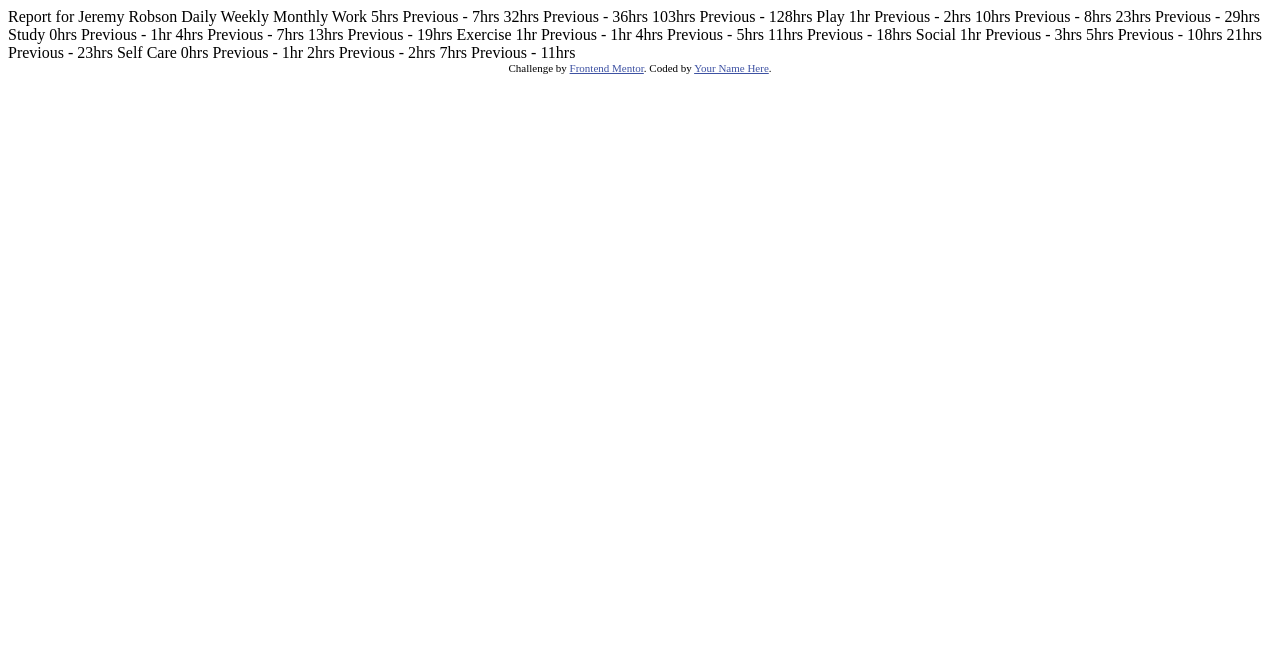
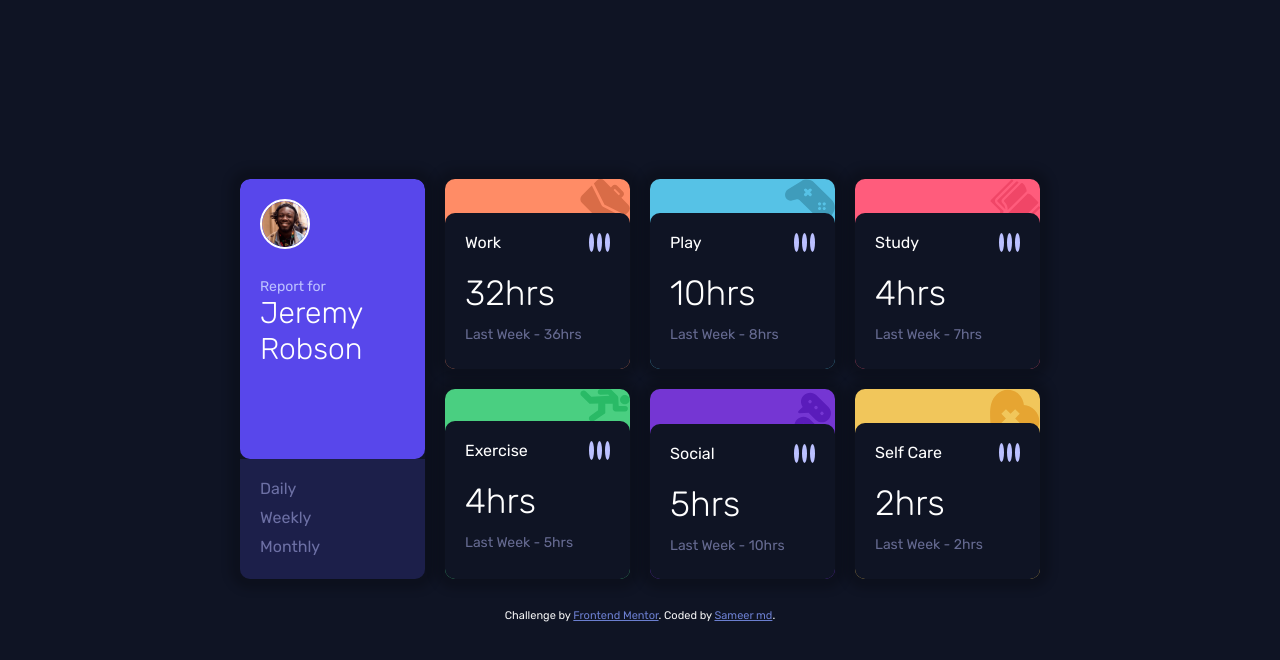
Before and after one commit to Sameermd16/Time-tracking-dashboard-HTML-CSS-JAVASCRIPT-, a plain HTML site: page index.html in a window 1280 px wide. Drawn offline with Linux system fonts and the light colour scheme.

Commit message:
finished project

```diff
--- a/index.html
+++ b/index.html
@@ -7,74 +7,121 @@
   <link rel="icon" type="image/png" sizes="32x32" href="./images/favicon-32x32.png">
 
   <title>Frontend Mentor | Time tracking dashboard</title>
+  <link rel="stylesheet" href="style.css">
 
-  <!-- Feel free to remove these styles or customise in your own stylesheet 👍 -->
-  <style>
-    .attribution { font-size: 11px; text-align: center; }
-    .attribution a { color: hsl(228, 45%, 44%); }
-  </style>
 </head>
 <body>
 
-  Report for
-  Jeremy Robson
+  <main class="main-container">
+    <div class="jeremy-main-div grid">
+      <div class="jeremy-div">
+        <img src="images/image-jeremy.png" alt="">
+        <p>Report for <br><span>Jeremy Robson</span></p>
+      </div>
+      <div class="parameters">
+        <p>Daily</p>
+        <p>Weekly</p>
+        <p>Monthly</p>
+      </div>
+    </div>
+    <div class="grid work">
+      <div class="icon">
+        <img src="images/icon-work.svg" alt="">
+      </div>
+      <div class="time">
+        <div class="elipsis-div">
+          <p>Work</p>
+          <img src="images/icon-ellipsis.svg" alt="">
+        </div>
+        <div class="hours">
+          <p>32hrs</p>
+          <span>Last Week - 36hrs</span>
+        </div>
 
-  Daily
-  Weekly
-  Monthly
-
-  Work
-  5hrs <!-- daily -->
-  Previous - 7hrs <!-- daily -->
-  32hrs <!-- weekly -->
-  Previous - 36hrs <!-- weekly -->
-  103hrs <!-- monthly -->
-  Previous - 128hrs <!-- monthly -->
-
-  Play
-  1hr <!-- daily -->
-  Previous - 2hrs <!-- daily -->
-  10hrs <!-- weekly -->
-  Previous - 8hrs <!-- weekly -->
-  23hrs <!-- monthly -->
-  Previous - 29hrs <!-- monthly -->
-
-  Study
-  0hrs <!-- daily -->
-  Previous - 1hr <!-- daily -->
-  4hrs <!-- weekly -->
-  Previous - 7hrs <!-- weekly -->
-  13hrs <!-- monthly -->
-  Previous - 19hrs <!-- monthly -->
-
-  Exercise
-  1hr <!-- daily -->
-  Previous - 1hr <!-- daily -->
-  4hrs <!-- weekly -->
-  Previous - 5hrs <!-- weekly -->
-  11hrs <!-- monthly -->
-  Previous - 18hrs <!-- monthly -->
-
-  Social
-  1hr <!-- daily -->
-  Previous - 3hrs <!-- daily -->
-  5hrs <!-- weekly -->
-  Previous - 10hrs <!-- weekly -->
-  21hrs <!-- monthly -->
-  Previous - 23hrs <!-- monthly -->
-
-  Self Care
-  0hrs <!-- daily -->
-  Previous - 1hr <!-- daily -->
-  2hrs <!-- weekly -->
-  Previous - 2hrs <!-- weekly -->
-  7hrs <!-- monthly -->
-  Previous - 11hrs <!-- monthly -->
+      </div>
+    </div>
+    <div class="grid play">
+      <div class="icon">
+        <img src="images/icon-play.svg" alt="">
+      </div>
+      <div class="time">
+        <div class="elipsis-div">
+          <p>Play</p>
+          <img src="images/icon-ellipsis.svg" alt="">
+        </div>
+        <div class="hours">
+          <p>10hrs</p>
+          <span>Last Week - 8hrs</span>
+        </div>
+      </div>
+    </div>
+    <div class="grid study">
+      <div class="icon">
+        <img src="images/icon-study.svg" alt="">
+      </div>
+      <div class="time">
+        <div class="elipsis-div">
+          <p>Study</p>
+          <img src="images/icon-ellipsis.svg" alt="">
+        </div>
+        <div class="hours">
+          <p>4hrs</p>
+          <span>Last Week - 7hrs</span>
+        </div>
+      </div>
+    </div>
+    <div class="grid exercise">
+      <div class="icon">
+        <img src="images/icon-exercise.svg" alt="">
+      </div>
+      <div class="time">
+        <div class="elipsis-div">
+          <p>Exercise</p>
+          <img src="images/icon-ellipsis.svg" alt="">
+        </div>
+        <div class="hours">
+          <p>4hrs</p>
+          <span>Last Week - 5hrs</span>
+        </div>
+      </div>
+    </div>
+    <div class="grid social">
+      <div class="icon">
+        <img src="images/icon-social.svg" alt="">
+      </div>
+      <div class="time">
+        <div class="elipsis-div">
+          <p>Social</p>
+          <img src="images/icon-ellipsis.svg" alt="">
+        </div>
+        <div class="hours">
+          <p>5hrs</p>
+          <span>Last Week - 10hrs</span>
+        </div>
+      </div>
+    </div>
+    <div class="grid self-care">
+      <div class="icon">
+        <img src="images/icon-self-care.svg" alt="">
+      </div>
+      <div class="time">
+        <div class="elipsis-div">
+          <p>Self Care</p>
+          <img src="images/icon-ellipsis.svg" alt="">
+        </div>
+        <div class="hours">
+          <p>2hrs</p>
+          <span>Last Week - 2hrs</span>
+        </div>
+      </div>
+    </div>
+  </main>
 
 
   <div class="attribution">
     Challenge by <a href="https://www.frontendmentor.io?ref=challenge" target="_blank">Frontend Mentor</a>.
-    Coded by <a href="#">Your Name Here</a>.
+    Coded by <a href="https://github.com/Sameermd16" target="_blank">Sameer md</a>.
   </div>
+<script src="script.js"></script>
 </body>
 </html>
--- a/style.css
+++ b/style.css
@@ -0,0 +1,191 @@
+@import url("https://fonts.googleapis.com/css2?family=Rubik:wght@300;400;500&display=swap");
+
+* {
+  margin: 0;
+  padding: 0;
+  box-sizing: border-box;
+}
+body {
+  font-family: "Rubik", sans-serif;
+  display: flex;
+  flex-direction: column;
+  justify-content: center;
+  align-items: center;
+  min-height: 100vh;
+  background-color: hsl(226, 43%, 10%);
+  /* border: 1px solid white; */
+  gap: 30px;
+}
+.jeremy-div img {
+  width: 50px;
+  margin-bottom: 25px;
+  border: 2px solid white;
+  border-radius: 50%;
+}
+.jeremy-div p {
+  font-size: 14px;
+  font-weight: 300px;
+  color: hsl(236, 100%, 87%);
+}
+.jeremy-div span {
+  font-size: 30px;
+  color: white;
+  font-weight: 300;
+}
+.jeremy-main-div .jeremy-div {
+  height: 70%;
+  background-color: hsl(246, 80%, 60%);
+  border-radius: 10px;
+  color: white;
+  padding: 20px;
+}
+.main-container {
+  /* background-color: white; */
+  width: 800px;
+  height: 400px;
+  display: grid;
+  grid-template-columns: repeat(4, 1fr);
+  grid-template-rows: 1fr 1fr;
+  grid-template-areas:
+    "jeremy-main-div grid grid grid"
+    "jeremy-main-div grid grid grid";
+  gap: 20px;
+}
+.jeremy-main-div {
+  grid-area: jeremy-main-div;
+}
+.grid {
+  border-radius: 10px;
+  overflow: hidden;
+  position: relative;
+  box-shadow: 0 0 10px 10px rgba(0, 0, 0, 0.2);
+}
+.jeremy-main-div .parameters {
+  background-color: hsl(235, 46%, 20%);
+  padding: 20px;
+  height: 30%;
+}
+.jeremy-main-div {
+  overflow: hidden;
+}
+.jeremy-main-div .parameters p {
+  color: hsla(236, 100%, 87%, 0.503);
+  margin-bottom: 10px;
+  cursor: pointer;
+}
+.jeremy-main-div .parameters p:hover {
+  color: white;
+}
+.grid .icon {
+  text-align: right;
+}
+.grid .icon img {
+  width: 50px;
+}
+.work {
+  background-color: hsl(15, 100%, 70%);
+}
+.grid .time {
+  height: 100%;
+  width: 100%;
+  position: absolute;
+  /* border: 1px solid white; */
+  background-color: hsl(226, 43%, 10%);
+  border-radius: 10px;
+  margin-top: -20px;
+  padding: 20px;
+  color: white;
+  cursor: pointer;
+}
+.elipsis-div {
+  display: flex;
+  justify-content: space-between;
+  margin-bottom: 20px;
+}
+.grid .time .hours p {
+  font-size: 35px;
+  margin-bottom: 10px;
+  font-weight: 300;
+}
+.grid .time .hours span {
+  font-size: 14px;
+  color: hsla(236, 100%, 87%, 0.503);
+}
+.play {
+  background-color: hsl(195, 74%, 62%);
+}
+.study {
+  background-color: hsl(348, 100%, 68%);
+}
+.exercise {
+  background-color: hsl(145, 58%, 55%);
+}
+.exercise .time {
+  margin-top: -5px;
+}
+.social {
+  background-color: hsl(264, 64%, 52%);
+}
+.social .time {
+  margin-top: -35px;
+}
+.self-care {
+  background-color: hsl(43, 84%, 65%);
+}
+.time:hover {
+    background-color:  hsl(235, 45%, 61%);
+}
+.attribution {
+  font-size: 11px;
+  text-align: center;
+  color: rgba(255, 255, 255, 0.96);
+}
+.attribution a {
+  color: hsla(228, 54%, 63%, 0.982);
+}
+.elipsis-div img{
+  cursor: pointer;
+}
+
+
+@media only screen and (max-width: 850px){
+
+    .main-container{
+      margin: 20px 0 0 0;
+        height: 100%;
+        max-width: 300px;
+        grid-template-columns: 1fr;
+        grid-template-rows: 200px repeat(6, 150px);
+        grid-template-areas:
+        "jeremy-main-div"
+        "grid"
+        "grid"
+    }
+    .jeremy-main-div .parameters {
+        /* border: 1px solid white; */
+        display: flex;
+        align-items: center;
+        justify-content: space-between;
+    }
+    .jeremy-div img{
+        margin-bottom: 0;
+    }
+    .jeremy-div span{
+        font-size: 20px;
+    }
+    .jeremy-div{
+        /* border: 1px solid white; */
+        display: flex;
+        justify-content: start;
+        align-items: center;
+        gap: 20px;
+    }
+    .hours{
+      display: flex;
+      align-items: center;
+      justify-content: space-between;
+    }
+    .attribution{
+      margin-bottom: 10px;
+    }
+}
```
